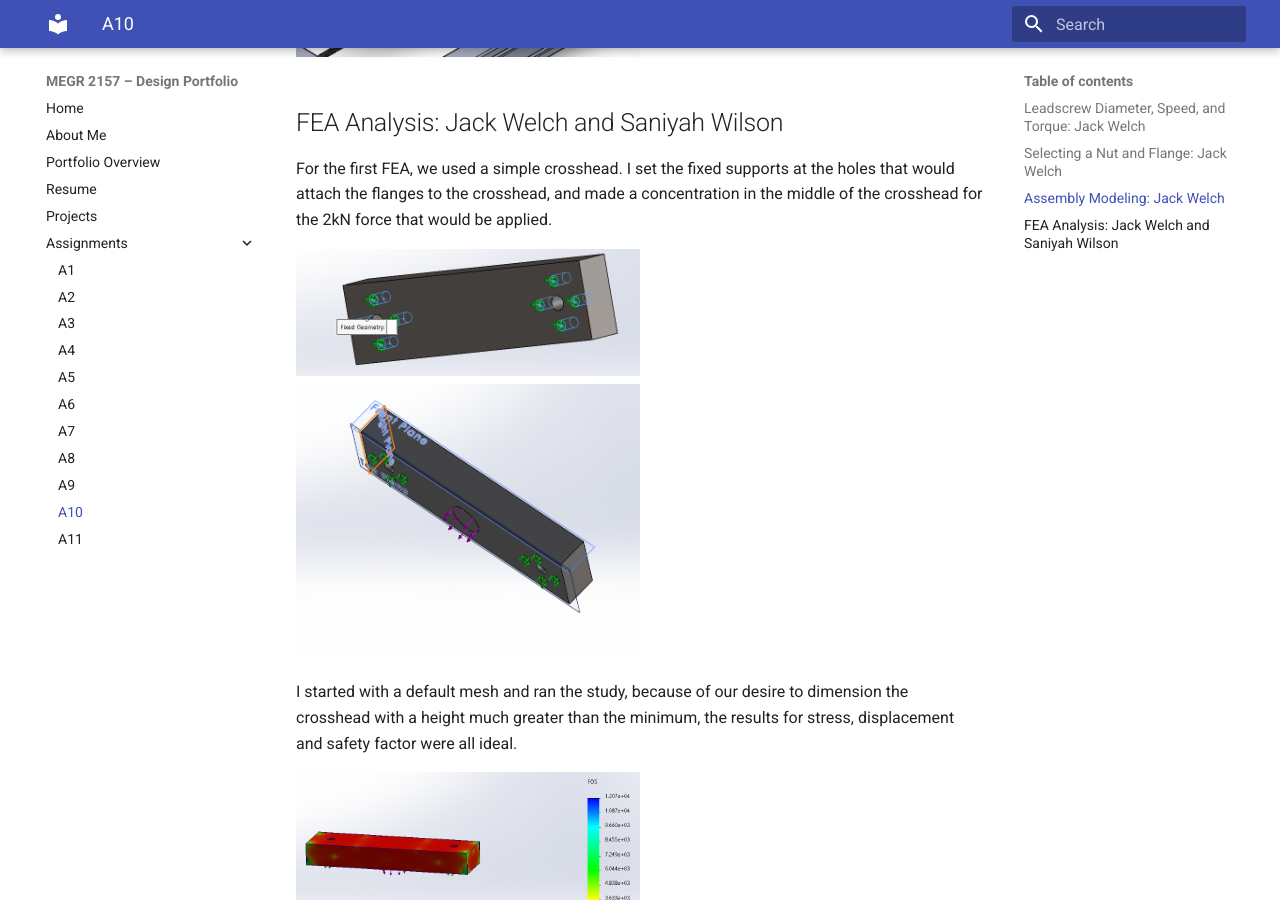
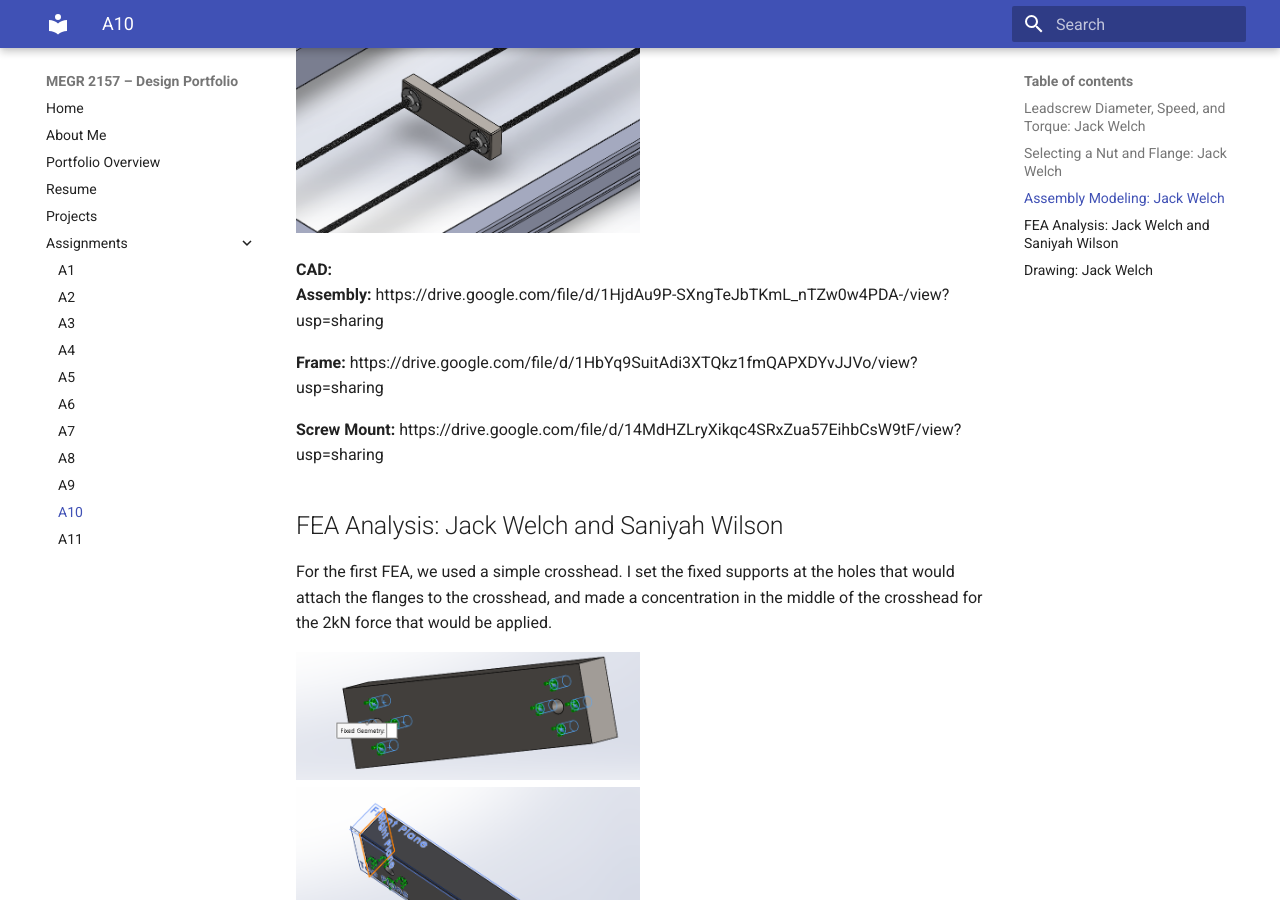
Before and after one commit to jwelch37/megr2156-portfolio, an MkDocs documentation site: the page built from docs/assignments/A10/index.md, in a window 1280 px wide and 900 px high, scrolled down 4374 px. Built offline with MkDocs 1.6.1 and Material for MkDocs 9.7.7, drawn with Linux system fonts in a browser that asks for light colours; some of the changed text lies outside the part shown.

Commit message:
Update index.md with CAD and FEA links
Added CAD links and images for various components including lead screw, nut, flange, and frame. Included FEA analysis and drawing links.

```diff
--- a/docs/assignments/A10/index.md
+++ b/docs/assignments/A10/index.md
@@ -9,6 +9,10 @@ To begin the selection of an appropriate lead screw, I solved for a minimum diam
 I found the minimum diameter to be 0.21 in, from there I chose a lead screw with a minor diameter larger than that, and that was also available in McMaster, which I found to be the 3/8 - 12 thread size. From there I could use the lead to solve for speed and torque.
 
 <img src="lead_screw.png" width="50%" alt="Description of image">
+
+**CAD:**
+https://drive.google.com/file/d/163GmhDvFf3Nv7je6vWIuRtuG2nsFpk1d/view?usp=sharing
+
 
 From there I found the range of rotational speeds from the linear speed by using the lead length of 0.083 in.
 
@@ -24,6 +28,11 @@ From the lead screw I was able to choose a corresponding bronze nut and steel fl
 
 <img src="nut.png" width="50%" alt="Description of image">
 <img src="flange.png" width="50%" alt="Description of image">
+
+**CAD:**
+https://drive.google.com/file/d/1JBb-zT3Mmm7f8CN-EyB0Ai5qbnt2cNWp/view?usp=sharing
+
+https://drive.google.com/file/d/1-kg0XealJPAPcINVkkOLJUTcmPzSoKX4/view?usp=sharing
 
 Before I could confirm the use of the nut and flange, I needed to verify that the internal threading would be able to handle the 1 kN load, I already figured this would not be an issue considering I chose the 12 thread nut and screw.
 
@@ -55,8 +64,12 @@ Finally, I mated the finalized and optimized crosshead onto the flanges, which s
 <img src="frame4.png" width="50%" alt="Description of image">
 
 
+**CAD:**
+**Assembly:** https://drive.google.com/file/d/1HjdAu9P-SXngTeJbTKmL_nTZw0w4PDA-/view?usp=sharing
 
+**Frame:** https://drive.google.com/file/d/1HbYq9SuitAdi3XTQkz1fmQAPXDYvJJVo/view?usp=sharing
 
+**Screw Mount:** https://drive.google.com/file/d/14MdHZLryXikqc4SRxZua57EihbCsW9tF/view?usp=sharing
 
 
 ## FEA Analysis: Jack Welch and Saniyah Wilson
@@ -72,3 +85,12 @@ I started with a default mesh and ran the study, because of our desire to dimens
 Then I increased the mesh size and ran the study again, the only value that had a considerable convergence was the max stress, which is because the stress was concentrated in a small area on the innermost fixed holes.
 
 <img src="FEA1.jpg" width="50%" alt="Description of image">
+
+
+## Drawing: Jack Welch
+
+<img src="FEA(1SF).png" width="50%" alt="Description of image">
+
+
+
+**CAD:**  https://drive.google.com/file/d/1RzKMhPNEgwyBx3Y7eFhDD15VWFP3zDZO/view?usp=sharing
```
